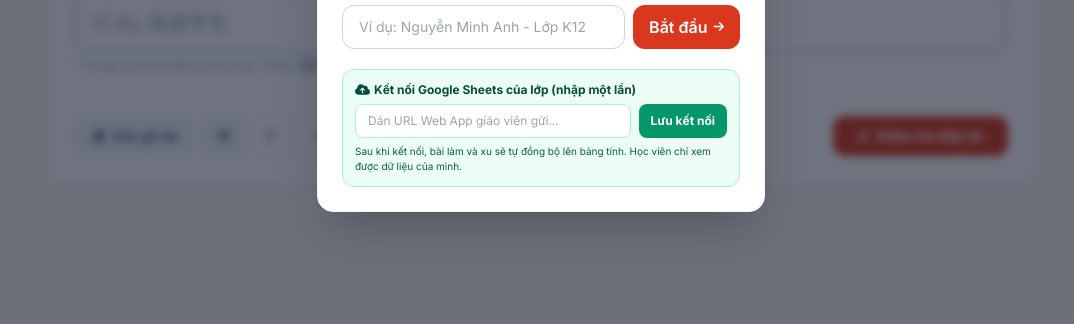
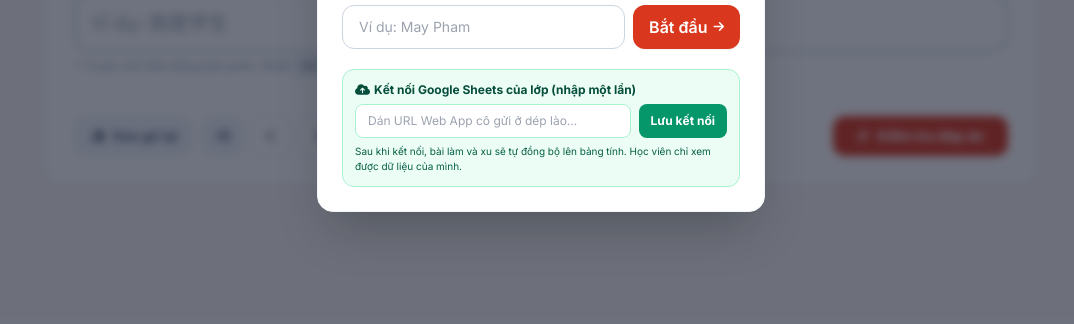
Before and after one commit to MayPham-PAPham/iamMayne_, a plain HTML site: page index.html in a window 1280 px wide. Shown: the part 408-732 px from the top of the page, without its empty margins (99-1173 px from the left). Drawn offline with nearby package versions, Linux system fonts and the light colour scheme.

Commit message:
Update placeholder text in student input fields

```diff
--- a/index.html
+++ b/index.html
@@ -106,7 +106,7 @@
                 </label>
                 <form id="new-student-form" class="flex gap-2 mb-5">
                     <input type="text" id="student-name-input" required maxlength="40"
-                        placeholder="Ví dụ: Nguyễn Minh Anh - Lớp K12"
+                        placeholder="Ví dụ: May Pham "
                         class="flex-1 px-4 py-2.5 rounded-xl border border-slate-300 focus:outline-none focus:ring-2 focus:ring-brand-red focus:border-transparent text-sm">
                     <button type="submit"
                         class="bg-brand-red hover:bg-brand-redDark text-white font-semibold px-4 py-2.5 rounded-xl transition shadow-sm flex items-center gap-1.5 whitespace-nowrap cursor-pointer">
@@ -120,7 +120,7 @@
                         <i class="fa-solid fa-cloud-arrow-up mr-1"></i>Kết nối Google Sheets của lớp (nhập một lần)
                     </label>
                     <div class="flex gap-2">
-                        <input type="url" id="student-webhook-url" placeholder="Dán URL Web App giáo viên gửi..."
+                        <input type="url" id="student-webhook-url" placeholder="Dán URL Web App cô gửi ở dép lào..."
                             class="min-w-0 flex-1 px-3 py-2 text-xs rounded-lg border border-emerald-200 bg-white focus:outline-none focus:ring-2 focus:ring-emerald-500">
                         <button type="button" onclick="saveStudentWebhookUrl()"
                             class="shrink-0 px-3 py-2 rounded-lg text-xs font-bold bg-emerald-600 hover:bg-emerald-700 text-white">Lưu kết nối</button>
```
